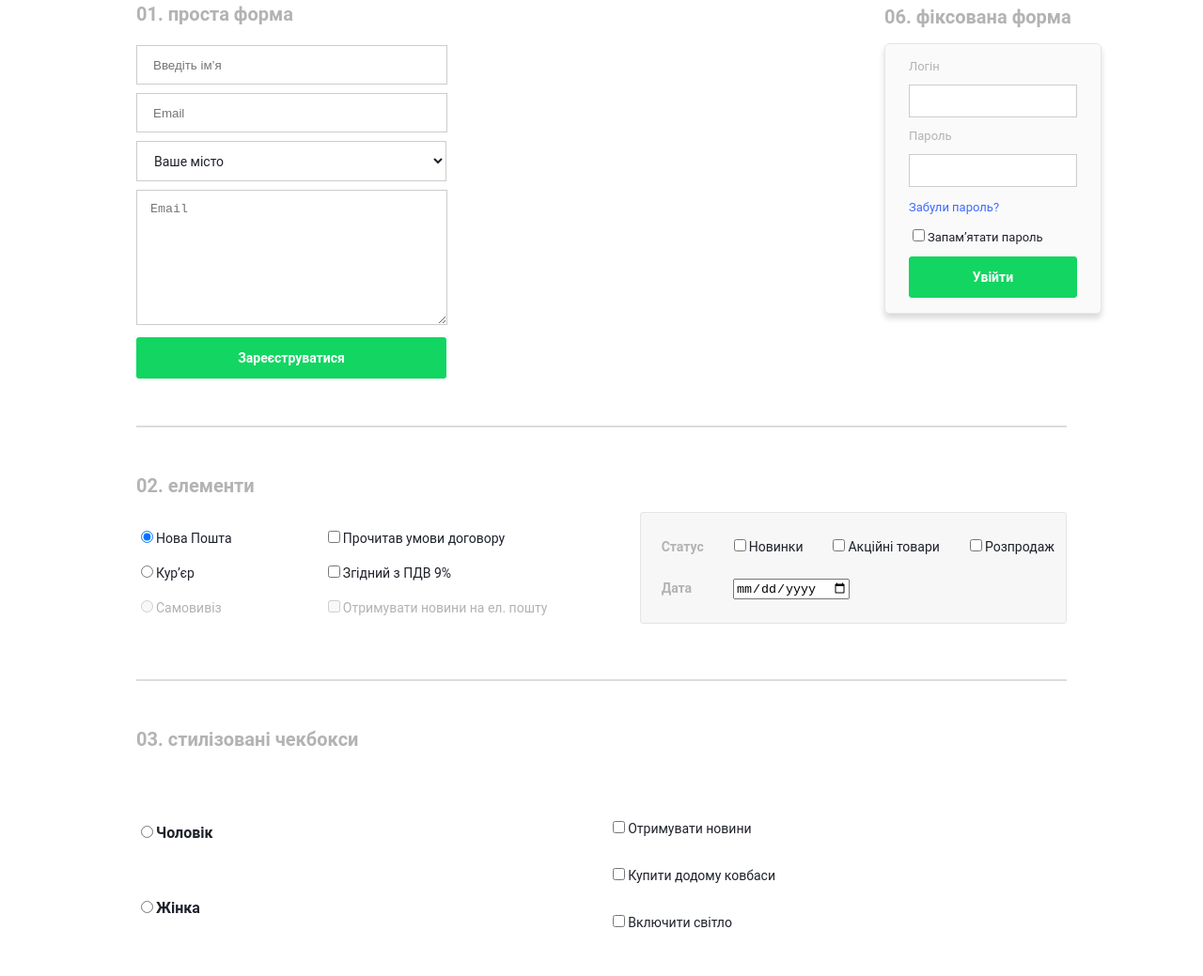
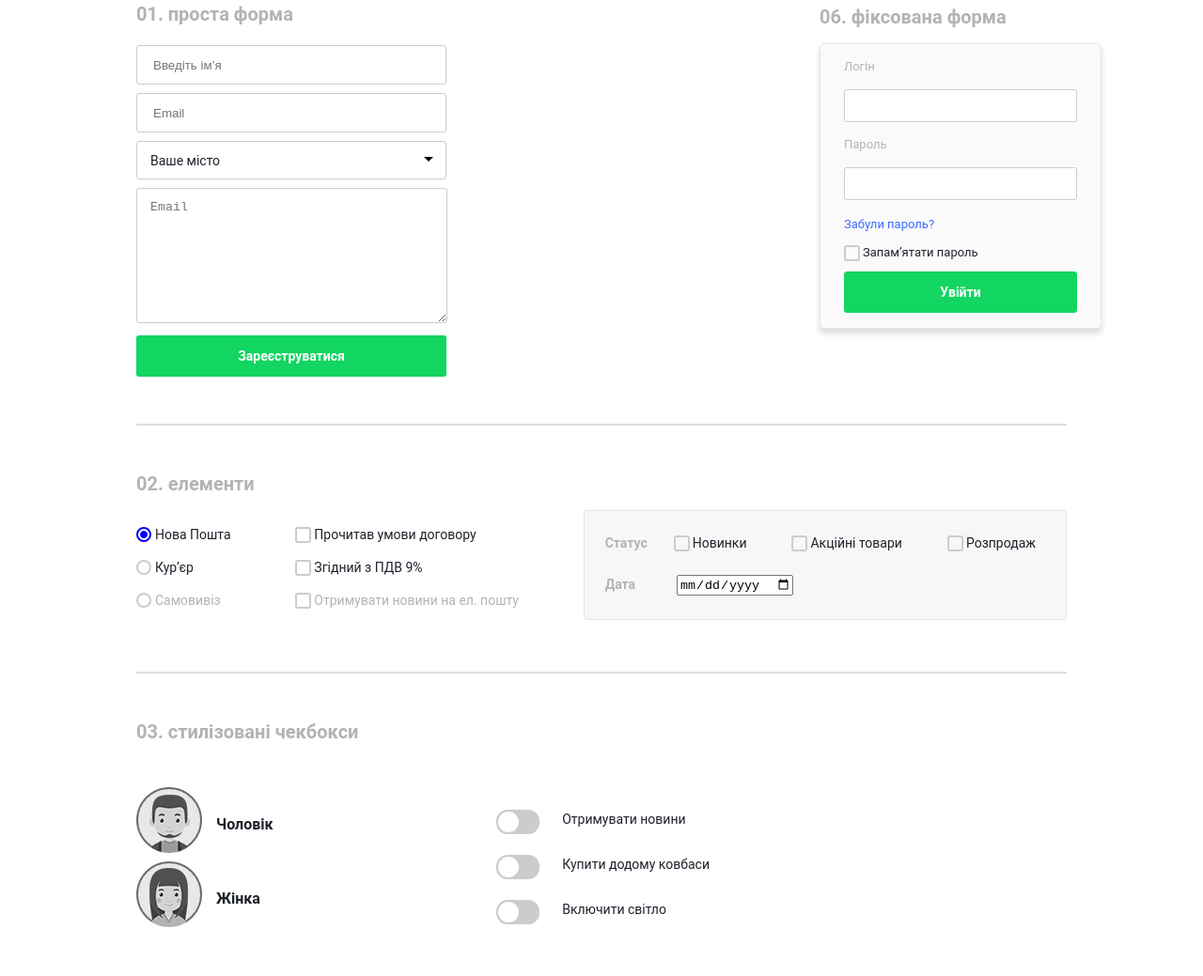
Before and after one commit to Taras-Bilyk/Inputs_project, a plain HTML site: page index.html in a window 1280 px wide. Shown: the part 71-1110 px from the top of the page at 94% size. Drawn offline with Linux system fonts and the light colour scheme.

Commit message:
Change checkbox

```diff
--- a/css/style.css
+++ b/css/style.css
@@ -33,22 +33,60 @@ hr{
     max-width: 330px;
 }
 .form1 input,
-.table_input{
-    width: 94.5%;
+.table_input,
+.text_input,
+.table2 input,
+.table3 input{
+    width: 100%;
     padding: 12.5px 17px;
     padding-right: 0;
     margin: 4.5px 0;
     border: 1px solid #ccc;
+    box-sizing: border-box;
+    border-radius: 3px;
+    outline: none;
+}
+.form1 input:focus,
+.table_input:focus,
+.text_input:focus,
+.table select:focus,
+.table2 input:focus,
+.table3 input:focus{
+    border: 0;
+    border: 1px solid #3e6aff;
+}
+.form1_label_select{
+    position: relative;
+    display: inline-block;
+    width: 100%;
+    background-color: #fff;
+}
+.form1_label_select option:first-child{
+    display: none;
+}
+.form1_label_select select{
+    position: relative;
+    -webkit-appearance: none;
+    z-index: 1;
+}
+.form1_label_select:before{
+    content: "";
+    position: absolute;
+    right: 14px;
+    top: 21px;
+    border: 5px solid transparent;
+    border-top-color: #000;
+    z-index: 0;
+}
+.form1 select:focus{
+    border: 1px solid #3e6aff;
 }
 .form1 select,
-.form1 option,
 .table select,
-.table option,
-.table3 select,
-.table3 option{
+.table3 select{
     width: 100%;
     margin: 4.5px 0;
-    background-color: #fff;
+    background-color: transparent;
     border: 1px solid #ccc;
     padding: 11.5px 14px;
     padding-right: 0;
@@ -56,6 +94,8 @@ hr{
     color: #1f222c;
     font-weight: 400;
     font-family: "Roboto", sans-serif;
+    border-radius: 3px;
+    outline: none;
 }
 .form1 textarea,
 .table textarea{
@@ -66,6 +106,14 @@ hr{
     padding: 11.5px 14px;
     padding-right: 0;
     padding-bottom: 0;
+    border-radius: 3px;
+    outline: 0;
+    min-height: 29px;
+    max-height: 150px;
+}
+.form1 textarea:focus,
+.table textarea:focus{
+    border: 1px solid #3e6aff;
 }
 .form1 button,
 .table button{
@@ -82,13 +130,193 @@ hr{
     width: 100%;
     margin-top: 4.5px;
 }
+.form1 button:hover,
+.table button:hover,
+.form6 button:hover,
+.buttons button:last-child:hover{
+    background-color: #07be51;
+    box-shadow: 0px 2px 2.5px rgba(8,118,52,0.35);
+}
+.buttons button:first-child:hover{
+    background-color: #85868d;
+    color: #fff;
+}
 .form2_form{
     display: flex;
     justify-content: space-between;
 }
+.r_style1{
+    visibility: hidden;
+    position: absolute;
+}
+.r_style1+label{
+    padding: 0 20px;
+    position: relative;
+}
+.r_style1+label:before{
+    content: "";
+    position: absolute;
+    width: 16px;
+    height: 16px;
+    border: 2px solid #ccc;
+    border-radius: 50%;
+    top: 0;
+    left: 0;
+    box-sizing: border-box;
+}
+.r_style1:checked+label:before{
+    border-color: #00f;
+}
+.r_style1:checked+label:after{
+    content: "";
+    position: absolute;
+    border: 1px solid #00f;
+    background-color: #00f;
+    border-radius: 50%;
+    box-sizing: border-box;
+    width: 8px;
+    height: 8px;
+    left: 4px;
+    top: 4px;
+}
 .radiobutton{
     cursor: pointer;
 }
+.r_style2{
+    visibility: hidden;
+    position: absolute;
+}
+.r_style2+label{
+    cursor: pointer;
+    padding: 0 20px;
+    position: relative;
+}
+.r_style2+label:before{
+    content: "";
+    position: absolute;
+    width: 17px;
+    height: 17px;
+    border: 2px solid #ccc;
+    border-radius: 3px;
+    top: 0;
+    left: 0;
+    box-sizing: border-box;
+}
+.r_style2:checked+label:before{
+    border-color: #00f;
+}
+.r_style2:checked+label:after{
+    content: "";
+    position: absolute;
+    border-bottom: 2px solid #f00;
+    border-right: 2px solid #f00;
+    border-color: #00f;
+    box-sizing: border-box;
+    width: 4px;
+    height: 8px;
+    left: 7px;
+    top: 4.5px;
+    transform: rotate(45deg)
+}
+.r_style3{
+    visibility: hidden;
+    position: absolute;
+}
+.r_style3+label{
+    padding: 5px 70px;
+    position: relative;
+}
+.r_style3+label:before{
+    content: "";
+    position: absolute;
+    width: 46px;
+    height: 26px;
+    border: 2px solid #ccc;
+    border-radius: 12px;
+    top: 3px;
+    left: 0;
+    box-sizing: border-box;
+    background-color: #ccc;
+}
+.r_style3:checked+label:before{
+    border-color: #00f;
+    background-color: #00f;
+}
+.r_style3+label:after{
+    content: "";
+    position: absolute;
+    box-sizing: border-box;
+    border: 2px solid #fff;
+    background-color: #fff;
+    border-radius: 50%;
+    width: 22px;
+    height: 22px;
+    left: 2px;
+    top: 5px;
+    transition: all 0.3s ease;
+}
+.r_style3:checked+label:after{
+    content: "";
+    position: absolute;
+    border: 2px solid #fff;
+    border-color: #fff;
+    box-sizing: border-box;
+    width: 22px;
+    height: 22px;
+    left: 22px;
+    top: 5px;
+    box-shadow: 0 0 2.5px rgba(0,0,0,0.5);
+}
+/*  */
+
+.r_style4{
+    visibility: hidden;
+    position: absolute;
+}
+.r_style4+label{
+    padding: 30px 85px;
+    position: relative;
+}
+.r_style4+label:before{
+    content: "";
+    background: url(../images/men.png) no-repeat;
+    position: absolute;
+    width: 71px;
+    height: 71px;
+    top: 0;
+    left: 0;
+    box-sizing: border-box;
+    filter: grayscale(100%);
+    transition: all 0.2s ease;
+}
+.r_style4:checked+label:before{
+    filter: grayscale(0%);
+}
+.r_style5{
+    visibility: hidden;
+    position: absolute;
+}
+.r_style5+label{
+    padding: 30px 85px;
+    position: relative;
+}
+.r_style5+label:before{
+    content: "";
+    background: url(../images/women.png) no-repeat;
+    position: absolute;
+    width: 71px;
+    height: 71px;
+    top: 0;
+    left: 0;
+    box-sizing: border-box;
+    filter: grayscale(100%);
+    transition: all 0.2s ease;
+}
+.r_style5:checked+label:before{
+    filter: grayscale(0%);
+}
+/*  */
+
 .form2 ul,
 .form3 ul{
     padding-left: 0;
@@ -201,6 +429,8 @@ hr{
     padding: 11.5px;
     margin-top: 7px;
     border: 1px solid #ccc;
+    width: 100%;
+    box-sizing: border-box;
 }
 .table2 tr td:last-child,
 .table3 tr td:last-child{
@@ -209,9 +439,11 @@ hr{
 .table3 tr:first-child td:last-child input{
     width: 94.5%;
     margin-bottom: 20px;
+    width: 100%;
+    box-sizing: border-box;
 }
 .table_hr{
-    width: 708px;
+    width: 100%;
     margin: 30px 0;
 }
 .table3 select{
@@ -227,6 +459,7 @@ hr{
     margin: 25px 10px;
     margin-left: 0;
     margin-bottom: 0;
+    width: 17px;
 }
 .buttons{
     display: flex;
@@ -256,10 +489,7 @@ hr{
     position: fixed;
     top: 60px;
     right: 108px;
-}
-.form6_form{
-    position: sticky;
-    top: 50px;
+    width: 300px;
 }
 .form6 form{
     border-radius: 5px;
@@ -307,6 +537,11 @@ hr{
     width: 100%;
 }
 .text_input{
-    padding: 9px 0;
+    padding: 9px 10px;
     border: 1px solid #ccc;
+    width: 100%;
+    box-sizing: border-box;
 }
+.table_div{
+    max-width: 680px;
+}
--- a/index.html
+++ b/index.html
@@ -15,9 +15,14 @@
                 <h2>01. проста форма</h2>
                 <input type="text" placeholder="Введіть ім’я">
                 <input type="text" placeholder="Email">
+                <label class="form1_label_select">
                     <select name="form1_select">
                         <option value="">Ваше місто</option>
+                        <option value="">Київ</option>
+                        <option value="">Львів</option>
+                        <option value="">Хмельницький</option>
                     </select>
+                </label>
                 <textarea placeholder="Email"></textarea>
                 <button type="submit">Зареєструватися</button>
             </form>
@@ -30,18 +35,18 @@
                     <div>
                         <form action="index.html" method="post" class="form2_form1">
                             <ul>
-                                <li><input type="radio" name="radiobutton_1" id="radio1" class="radiobutton" checked><label for="radio1" class="radiobutton">Нова Пошта</label></li>
-                                <li><input type="radio" name="radiobutton_1" id="radio2" class="radiobutton"><label for="radio2" class="radiobutton">Кур’єр</label></li>
-                                <li><input type="radio" name="radiobutton_1" id="radio3" class="radiobutton" disabled><label for="radio3" class="radiobutton disabled">Самовивіз</label></li>
+                                <li><input type="radio" name="radiobutton_1" id="radio1" class="radiobutton r_style1" checked><label for="radio1" class="radiobutton">Нова Пошта</label></li>
+                                <li><input type="radio" name="radiobutton_1" id="radio2" class="radiobutton r_style1"><label for="radio2" class="radiobutton">Кур’єр</label></li>
+                                <li><input type="radio" name="radiobutton_1" id="radio3" class="radiobutton r_style1" disabled><label for="radio3" class="radiobutton disabled">Самовивіз</label></li>
                             </ul>
                         </form>
                     </div>
                     <div>
                         <form action="index.html" method="post" class="form2_form2">
                             <ul>
-                                <li><input type="checkbox" id="check1"><label for="check1">Прочитав умови договору</label></li>
-                                <li><input type="checkbox" id="check2"><label for="check2">Згідний з ПДВ 9%</label></li>
-                                <li><input type="checkbox" id="check3" disabled><label for="check3" class="disabled">Отримувати новини на ел. пошту</label></li>
+                                <li><input type="checkbox" id="check1" class="r_style2"><label for="check1">Прочитав умови договору</label></li>
+                                <li><input type="checkbox" id="check2" class="r_style2"><label for="check2">Згідний з ПДВ 9%</label></li>
+                                <li><input type="checkbox" id="check3" class="r_style2" disabled><label for="check3" class="disabled">Отримувати новини на ел. пошту</label></li>
                             </ul>
                         </form>
                     </div>
@@ -49,9 +54,9 @@
                         <form action="index.html" method="post" class="form2_form3">
                             <ul>
                                 <li><p>Статус</p></li>
-                                <li><input type="checkbox" id="check4"><label for="check4">Новинки</label></li>
-                                <li><input type="checkbox" id="check5"><label for="check5">Акційні товари</label></li>
-                                <li><input type="checkbox" id="check6"><label for="check6">Розпродаж</label></li>
+                                <li><input type="checkbox" id="check4" class="r_style2"><label for="check4">Новинки</label></li>
+                                <li><input type="checkbox" id="check5" class="r_style2"><label for="check5">Акційні товари</label></li>
+                                <li><input type="checkbox" id="check6" class="r_style2"><label for="check6">Розпродаж</label></li>
                             </ul>
                             <ul>
                                 <li><p>Дата</p></li>
@@ -68,17 +73,17 @@
             <div class="form3_f1">
                 <form action="index.html" method="post">
                     <ul>
-                        <li><input type="radio" id="checkbox1" name="forms3_checkbox"><label for="checkbox1">Чоловік</label></li>
-                        <li><input type="radio" id="checkbox2" name="forms3_checkbox"><label for="checkbox2">Жінка</label></li>
+                        <li><input type="radio" id="checkbox1" name="forms3_checkbox" class="r_style4"><label for="checkbox1">Чоловік</label></li>
+                        <li><input type="radio" id="checkbox2" name="forms3_checkbox" class="r_style5"><label for="checkbox2">Жінка</label></li>
                     </ul>
                 </form>
             </div>
             <div class="form3_f2">
                 <form action="index.html" method="post">
                     <ul>
-                        <li><input type="checkbox" id="checkbox3"><label for="checkbox3">Отримувати новини</label></li>
-                        <li><input type="checkbox" id="checkbox4"><label for="checkbox4">Купити додому ковбаси</label></li>
-                        <li><input type="checkbox" id="checkbox5"><label for="checkbox5">Включити світло</label></li>
+                        <li><input type="checkbox" id="checkbox3" class="r_style3"><label for="checkbox3">Отримувати новини</label></li>
+                        <li><input type="checkbox" id="checkbox4" class="r_style3"><label for="checkbox4">Купити додому ковбаси</label></li>
+                        <li><input type="checkbox" id="checkbox5" class="r_style3"><label for="checkbox5">Включити світло</label></li>
                     </ul>
                 </form>
             </div>
@@ -103,8 +108,8 @@
                 <tr>
                     <td>Стать:</td>
                     <td>
-                        <input type="radio" id="table_radio1" name="r1"><label for="table_radio1">Чоловік</label>
-                        <input type="radio" id="table_radio2" name="r1" checked><label for="table_radio2">Жінка</label>
+                        <input type="radio" id="table_radio1" name="r1" class="r_style1"><label for="table_radio1">Чоловік</label>
+                        <input type="radio" id="table_radio2" name="r1" class="r_style1" checked><label for="table_radio2">Жінка</label>
                     </td>
                 </tr>
                 <tr>
@@ -124,6 +129,7 @@
         <h2>05. форма таблицею</h2>
         <p class="neobhidhi_polya">Оформлення заявки</p>
         <form action="index.html" method="post">
+            <div class="table_div">
                 <table class="table2">
                     <tr>
                         <td>Прізвище та ім’я<br><input type="text"></td>
@@ -147,13 +153,14 @@
                         <td>Поштовий індекс<br><input type="text"></td>
                     </tr>
                     <tr>
-                    <td colspan="3"><input type="checkbox" id="accept"><label for="accept">Я погоджуюсь з правилами оплати та доставки товару</label></td>
+                        <td colspan="3"><input type="checkbox" id="accept" class="r_style2"><label for="accept">Я погоджуюсь з правилами оплати та доставки товару</label></td>
                     </tr>
                 </table>
                 <hr class="table_hr">
                 <div class="buttons">
                     <button>Повернутися назад</button>
                     <button type="submit">Оформити покупку</button>
+                </div>
             </div>
         </form>
         <div class="form6">
@@ -165,7 +172,7 @@
                     <li><p>Пароль</p></li>
                     <li><input type="text" class="text_input"></li>
                     <li><a href="#">Забули пароль?</a></li>
-                    <li><input type="checkbox" id="fixed_form_checkbox"><label for="fixed_form_checkbox">Запам’ятати пароль</label></li>
+                    <li><input type="checkbox" id="fixed_form_checkbox" class="r_style2"><label for="fixed_form_checkbox">Запам’ятати пароль</label></li>
                     <li><button type="submit">Увійти</button></li>
                 </ul>
             </form>
```
Also changed, not shown: images/men.png (added), images/women.png (added). Lines whose indentation alone changed are shown as unchanged.
